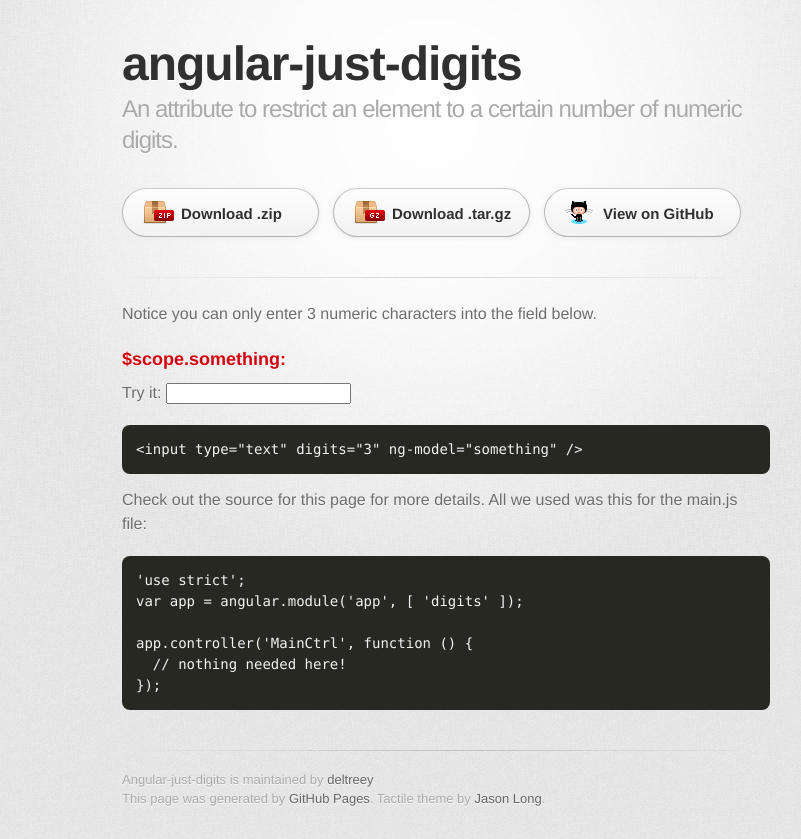
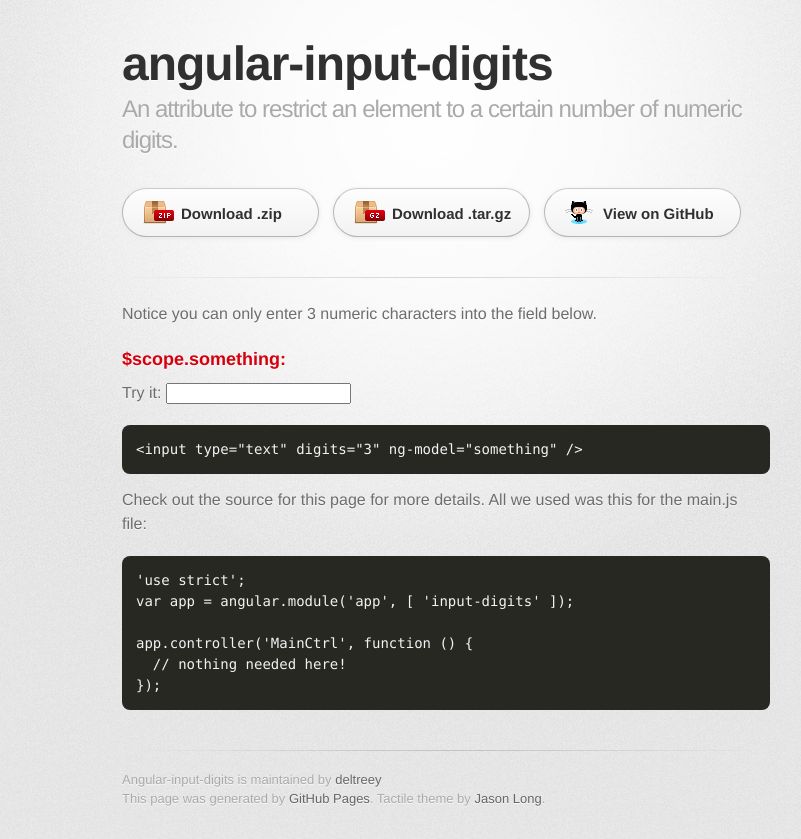
Before and after one commit to deltreey/angular-input-digits, a plain HTML site: page index.html in a window 1280 px wide. Shown: the whole page, without its empty margins (208-1009 px from the left). Drawn offline with nearby package versions, Linux system fonts and the light colour scheme; a web font is replaced by a local one.

Commit message:
update to input-digits

```diff
--- a/index.html
+++ b/index.html
@@ -8,13 +8,13 @@
     <link rel="stylesheet" type="text/css" href="stylesheets/print.css" media="print">
     <link rel="stylesheet" type="text/css" href="stylesheets/prettify.css">
     <script type="text/javascript" src="https://ajax.googleapis.com/ajax/libs/angularjs/1.3.10/angular.min.js"></script>
-    <script type="text/javascript" src="javascripts/digits.js"></script>
+    <script type="text/javascript" src="javascripts/input-digits.js"></script>
     <script type="text/javascript" src="javascripts/main.js"></script>
     <script src="https://google-code-prettify.googlecode.com/svn/loader/run_prettify.js"></script>
     <!--[if lt IE 9]>
     <script src="//html5shiv.googlecode.com/svn/trunk/html5.js"></script>
     <![endif]-->
-    <title>Angular-just-digits by deltreey</title>
+    <title>Angular-input-digits by deltreey</title>
   </head>
 
   <body ng-app="app">
@@ -22,14 +22,14 @@
       <div class="inner">
 
         <header>
-          <h1>angular-just-digits</h1>
+          <h1>angular-input-digits</h1>
           <h2>An attribute to restrict an element to a certain number of numeric digits.</h2>
         </header>
 
         <section id="downloads" class="clearfix">
-          <a href="https://github.com/deltreey/angular-just-digits/zipball/master" id="download-zip" class="button"><span>Download .zip</span></a>
-          <a href="https://github.com/deltreey/angular-just-digits/tarball/master" id="download-tar-gz" class="button"><span>Download .tar.gz</span></a>
-          <a href="https://github.com/deltreey/angular-just-digits" id="view-on-github" class="button"><span>View on GitHub</span></a>
+          <a href="https://github.com/deltreey/angular-input-digits/zipball/master" id="download-zip" class="button"><span>Download .zip</span></a>
+          <a href="https://github.com/deltreey/angular-input-digits/tarball/master" id="download-tar-gz" class="button"><span>Download .tar.gz</span></a>
+          <a href="https://github.com/deltreey/angular-input-digits" id="view-on-github" class="button"><span>View on GitHub</span></a>
         </section>
 
         <hr>
@@ -45,14 +45,14 @@
   <p>Check out the source for this page for more details.  All we used was this for the main.js file:</p>
 <pre class="prettyprint lang-js">
 'use strict';
-var app = angular.module('app', [ 'digits' ]);
+var app = angular.module('app', [ 'input-digits' ]);
 
 app.controller('MainCtrl', function () {
   // nothing needed here!
 });
 </pre>
         <footer>
-          Angular-just-digits is maintained by <a href="https://github.com/deltreey">deltreey</a><br>
+          Angular-input-digits is maintained by <a href="https://github.com/deltreey">deltreey</a><br>
           This page was generated by <a href="http://pages.github.com">GitHub Pages</a>. Tactile theme by <a href="https://twitter.com/jasonlong">Jason Long</a>.
         </footer>
       </section>
--- a/javascripts/digits.js
+++ b/javascripts/input-digits.js
@@ -1,6 +1,6 @@
 'use strict';
 
-angular.module('just-digits', [])
+angular.module('input-digits', [])
   .directive('digits', function ($timeout) {
     function isNumeric(n) {
       return !isNaN(parseFloat(n)) && isFinite(n);
--- a/javascripts/main.js
+++ b/javascripts/main.js
@@ -1,5 +1,5 @@
 'use strict';
-var app = angular.module('app', [ 'just-digits' ]);
+var app = angular.module('app', [ 'input-digits' ]);
 
 app.controller('MainCtrl', function () {
 	// nothing needed here!
```
